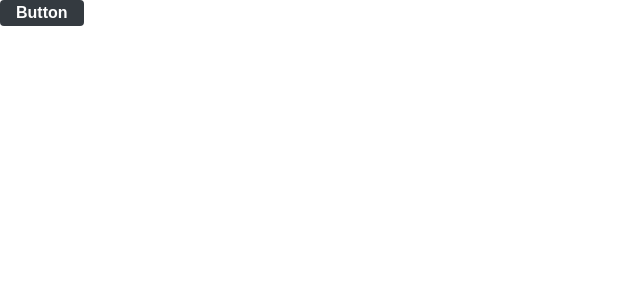
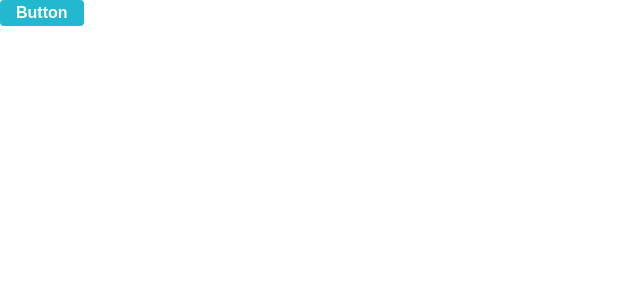
Before and after one commit to singularity-code/seed-front, a React (Create React App) app: page / in a window 1280 px wide. Shown: the top 300 px of the page, without its empty margins (0-640 px from the left). Built offline with nearby package versions, Linux system fonts and the light colour scheme.

Commit message:
login btn

```diff
--- a/src/components/common/Button.js
+++ b/src/components/common/Button.js
@@ -1,4 +1,4 @@
-import styled from 'styled-components';
+import styled, { css } from 'styled-components';
 import palette from '../../lib/styles/palette';
 
 const StyledButton = styled.button`
@@ -15,6 +15,22 @@ const StyledButton = styled.button`
 	&:hover {
 		background: ${palette.gray[6]};
 	}
+
+	${(props) =>
+		props.fullWidth &&
+		css`
+			padding-top: 0.75rem;
+			padding-bottom: 0.75rem;
+			width: 100%;
+			font-size: 1.125rem;
+		`}
+	${(props) =>
+		css`
+			background: ${palette.cyan[5]};
+			&:hover {
+				background: ${palette.cyan[4]};
+			}
+		`}
 `;
 
 // send all props to the StyledButton
```
